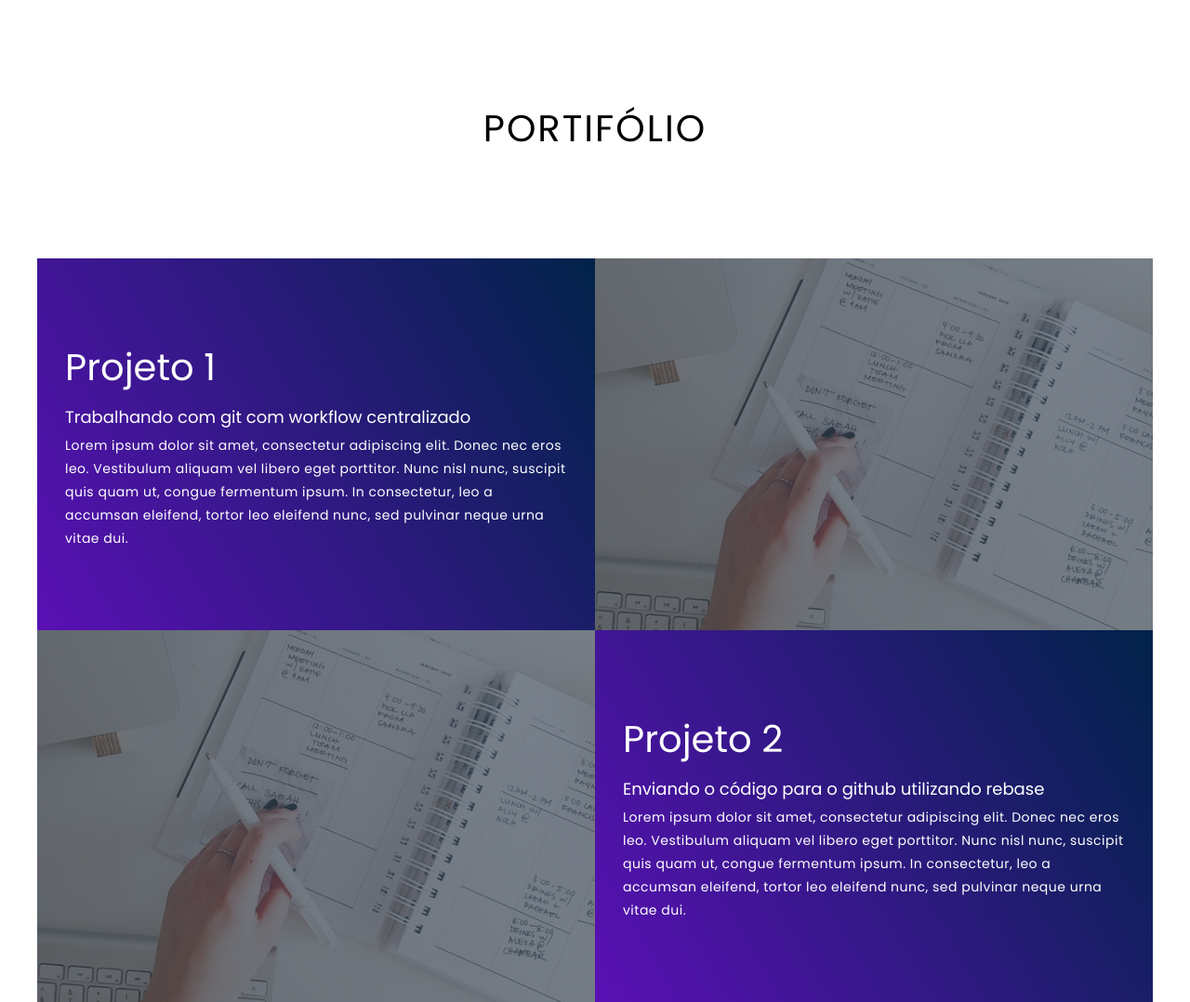
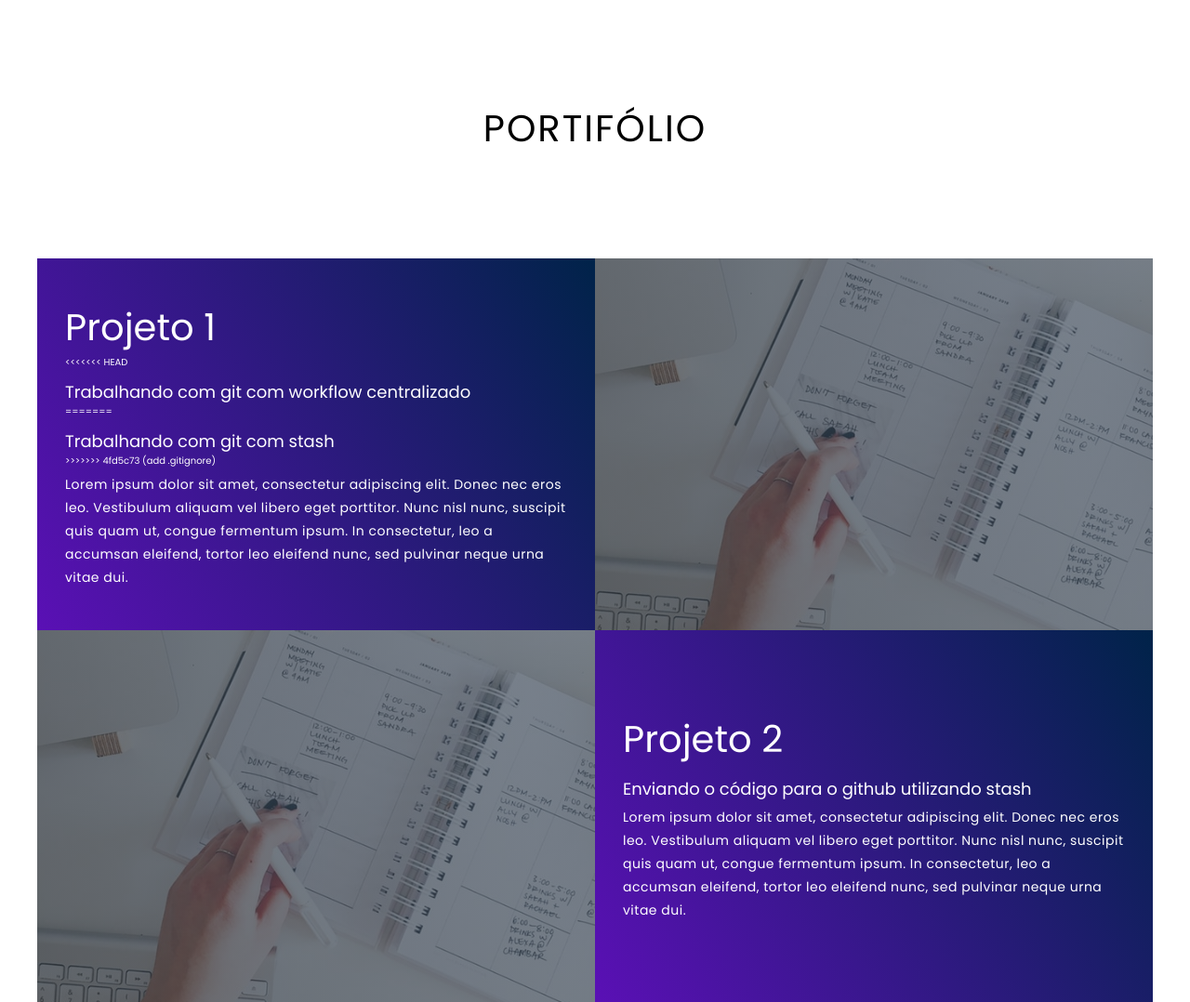
Before and after one commit to allananes/portifolio-allan, a plain HTML site: page index.html in a window 1280 px wide. Shown: the part 897-1975 px from the top of the page at 93% size. Drawn offline with Linux system fonts and the light colour scheme.

Commit message:
update project 2 description

```diff
--- a/index.html
+++ b/index.html
@@ -29,7 +29,11 @@
                 <div class="project-item">
                     <div class="project-info">
                         <h1>Projeto 1</h1>
+<<<<<<< HEAD
                         <h2>Trabalhando com git com workflow centralizado</h2>
+=======
+                        <h2>Trabalhando com git com stash</h2>
+>>>>>>> 4fd5c73 (add .gitignore)
                         <p>Lorem ipsum dolor sit amet, consectetur adipiscing elit. Donec nec eros leo. Vestibulum
                             aliquam vel libero eget porttitor. Nunc nisl nunc, suscipit quis quam ut, congue fermentum
                             ipsum. In consectetur, leo a accumsan eleifend, tortor leo eleifend nunc, sed pulvinar neque
@@ -42,7 +46,7 @@
                 <div class="project-item">
                     <div class="project-info">
                         <h1>Projeto 2</h1>
-                        <h2>Enviando o código para o github utilizando rebase</h2>
+                        <h2>Enviando o código para o github utilizando stash</h2>
                         <p>Lorem ipsum dolor sit amet, consectetur adipiscing elit. Donec nec eros leo. Vestibulum
                             aliquam vel libero eget porttitor. Nunc nisl nunc, suscipit quis quam ut, congue fermentum
                             ipsum. In consectetur, leo a accumsan eleifend, tortor leo eleifend nunc, sed pulvinar neque
```
